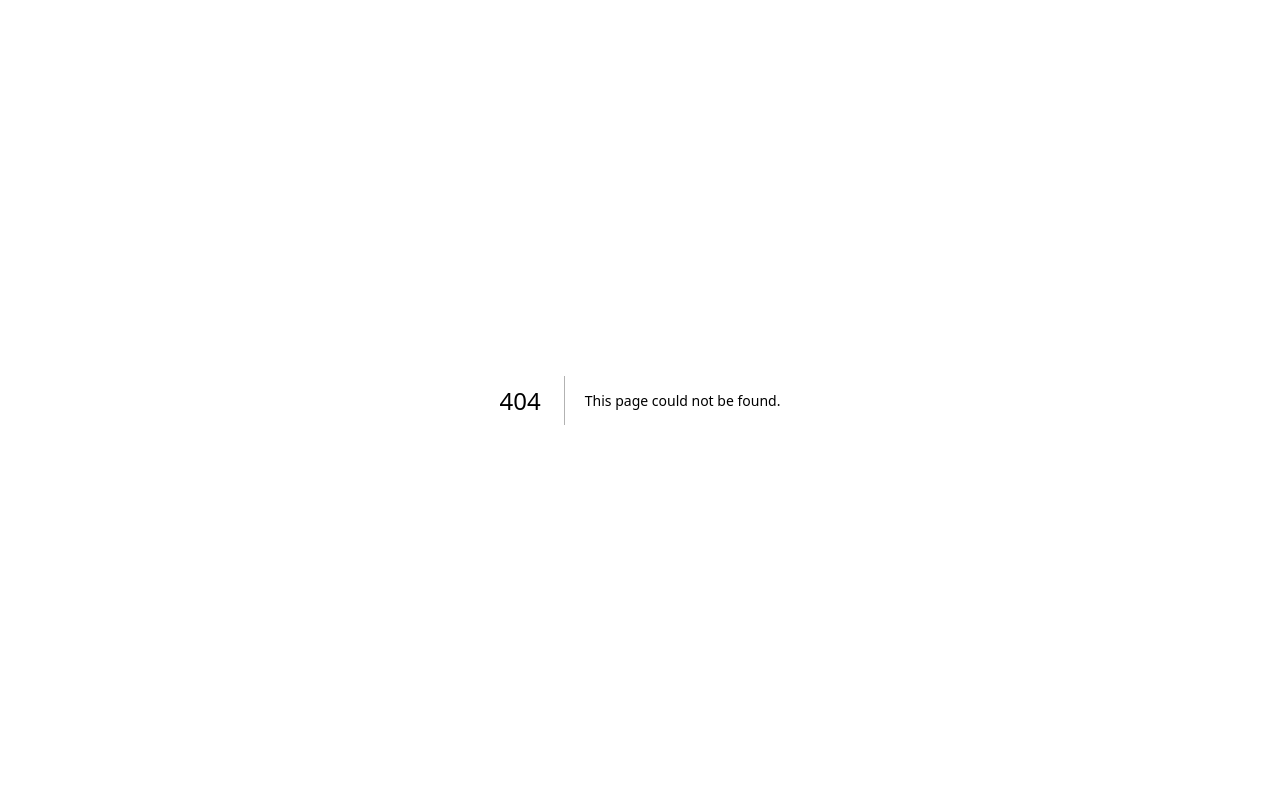
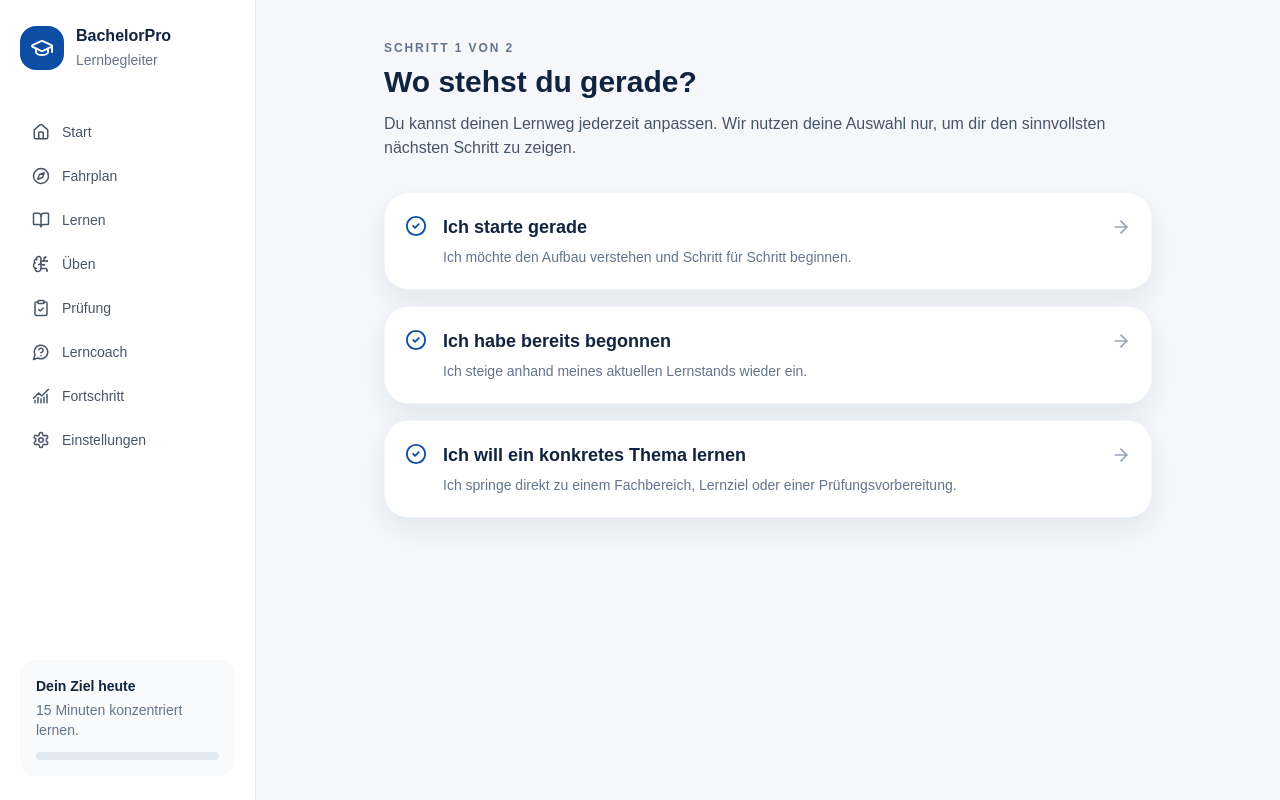
Before and after one commit to matthiasst1996-bit/bachelorpro-lernapp, a Next.js app: page /onboarding in a window 1280 px wide. Before the commit this address had no page. Built offline with nearby package versions, Linux system fonts and the light colour scheme.

Commit message:
feat: add onboarding entry screen

```diff
--- /dev/null
+++ b/app/onboarding/page.tsx
@@ -0,0 +1,39 @@
+import Link from 'next/link';
+import { ArrowRight, CheckCircle2 } from 'lucide-react';
+import { AppShell } from '@/components/app-shell';
+
+const options = [
+  ['Ich starte gerade', 'Ich möchte den Aufbau verstehen und Schritt für Schritt beginnen.'],
+  ['Ich habe bereits begonnen', 'Ich steige anhand meines aktuellen Lernstands wieder ein.'],
+  ['Ich will ein konkretes Thema lernen', 'Ich springe direkt zu einem Fachbereich, Lernziel oder einer Prüfungsvorbereitung.']
+];
+
+export default function OnboardingPage() {
+  return (
+    <AppShell>
+      <div className="mx-auto max-w-3xl">
+        <p className="eyebrow">Schritt 1 von 2</p>
+        <h1 className="mt-2 text-3xl font-bold text-ink">Wo stehst du gerade?</h1>
+        <p className="mt-3 text-slate-600">
+          Du kannst deinen Lernweg jederzeit anpassen. Wir nutzen deine Auswahl nur, um dir den sinnvollsten nächsten Schritt zu zeigen.
+        </p>
+        <div className="mt-8 space-y-4">
+          {options.map(([title, description]) => (
+            <Link
+              key={title}
+              href="/fahrplan"
+              className="card flex items-start gap-4 p-5 transition hover:border-blue-200 hover:shadow-lg"
+            >
+              <CheckCircle2 className="mt-0.5 text-brand" size={22} />
+              <span>
+                <strong className="block text-lg text-ink">{title}</strong>
+                <span className="mt-1 block text-sm leading-6 text-slate-500">{description}</span>
+              </span>
+              <ArrowRight className="ml-auto mt-1 text-slate-400" size={20} />
+            </Link>
+          ))}
+        </div>
+      </div>
+    </AppShell>
+  );
+}
```
